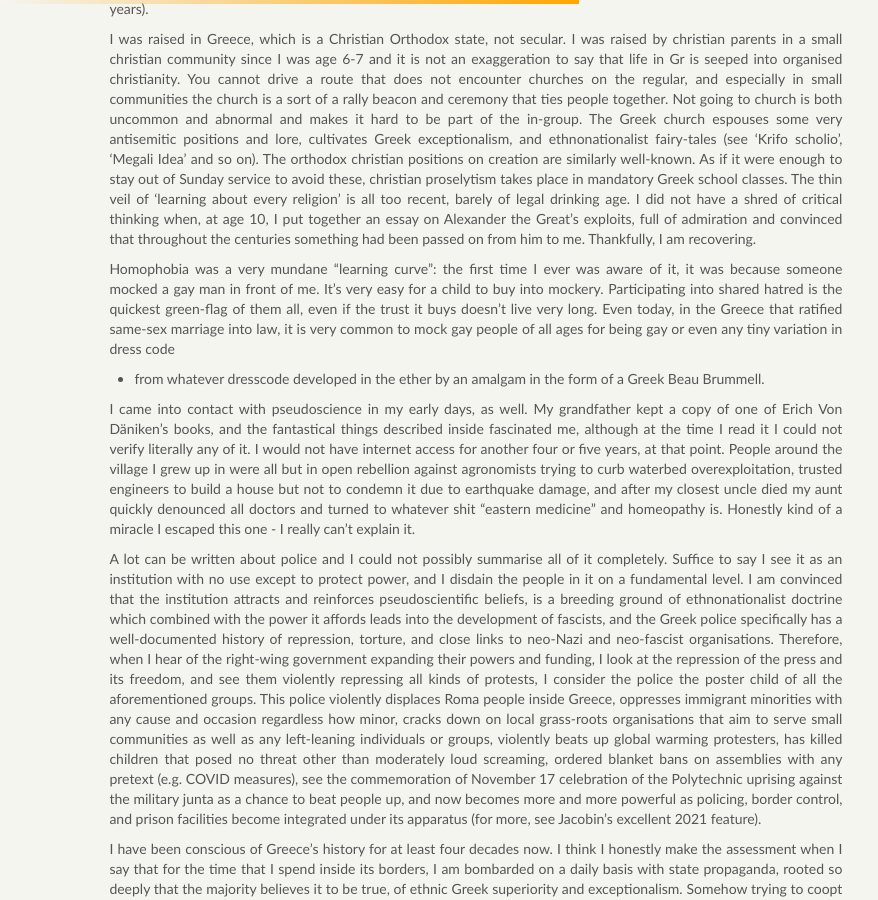
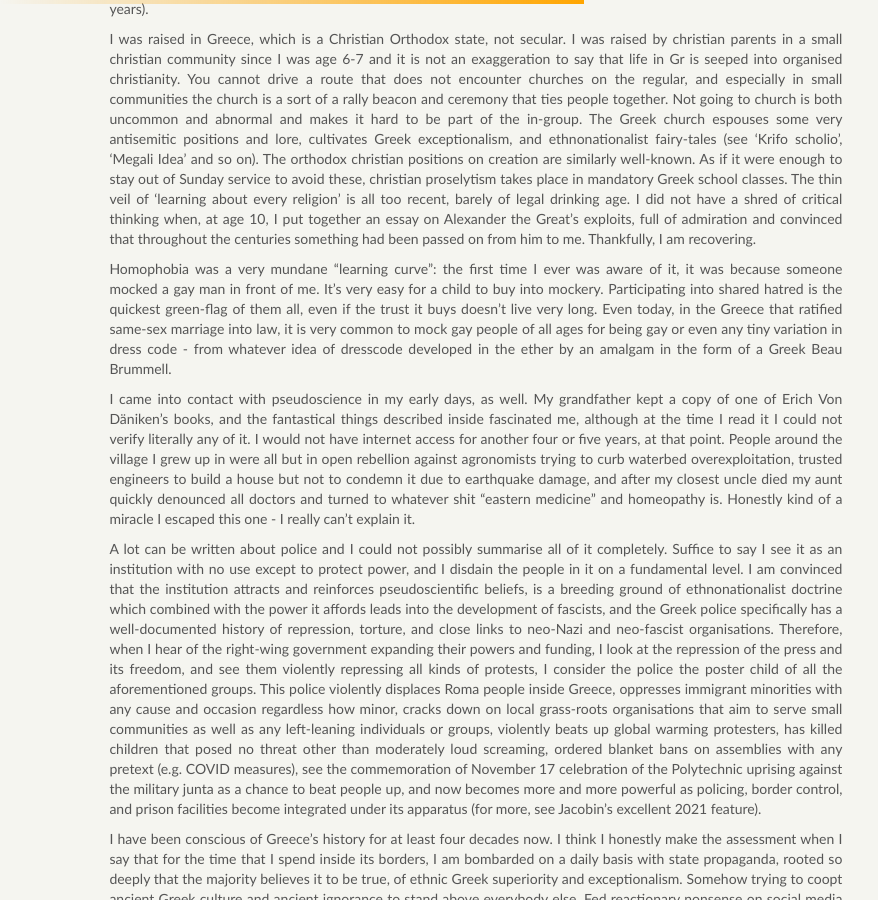
Before and after one commit to mfukar/mfukar.github.com, a Jekyll site: the page built from _posts/2024-08-18-gr.md, in a window 1280 px wide and 900 px high, scrolled down 553 px. Shown: the whole window, without its empty margins (0-878 px from the left). Built offline with Jekyll 4.4.1, drawn with Linux system fonts in a browser that asks for light colours; some web fonts are replaced.

Commit message:
Formatting fix

```diff
--- a/_posts/2024-08-18-gr.md
+++ b/_posts/2024-08-18-gr.md
@@ -46,8 +46,8 @@ Homophobia was a very mundane "learning curve": the first time I ever was aware
 because someone mocked a gay man in front of me. It's very easy for a child to buy into mockery.
 Participating into shared hatred is the quickest green-flag of them all, even if the trust it buys
 doesn't live very long. Even today, in the Greece that ratified same-sex marriage into law, it is
-very common to mock gay people of all ages for being gay or even any tiny variation in dress code
-- from whatever dresscode developed in the ether by an amalgam in the form of a Greek Beau Brummell.
+very common to mock gay people of all ages for being gay or even any tiny variation in dress code - from
+whatever idea of dresscode developed in the ether by an amalgam in the form of a Greek Beau Brummell.
 
 I came into contact with pseudoscience in my early days, as well. My grandfather kept a copy of one
 of Erich Von Däniken's books, and the fantastical things described inside fascinated me, although at
```
